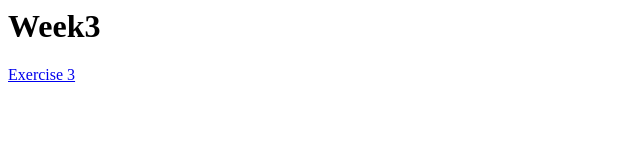
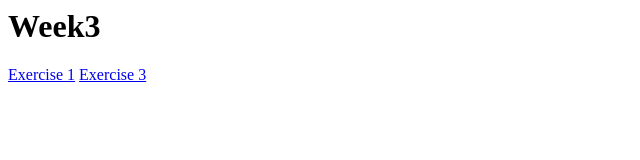
Before and after one commit to LauriKosonen/Web-Visualization, a plain HTML site: page index.html in a window 1280 px wide. Shown: the full height of the page, 0-640 px from the left. Drawn offline with Linux system fonts and the light colour scheme.

Commit message:
pages päivitetty

```diff
--- a/index.html
+++ b/index.html
@@ -4,6 +4,7 @@
  </head>
  <body>
    <h1>Week3</h1>
+   <a href='weekly exercises/week1/responsive.html'>Exercise 1</a>
    <a href='weekly exercises/week3/responsive_images.html'>Exercise 3</a>
  </body>
  </html>
```
Also changed, not shown: weekly exercises/week3/styles.css (line endings or trailing spaces).
